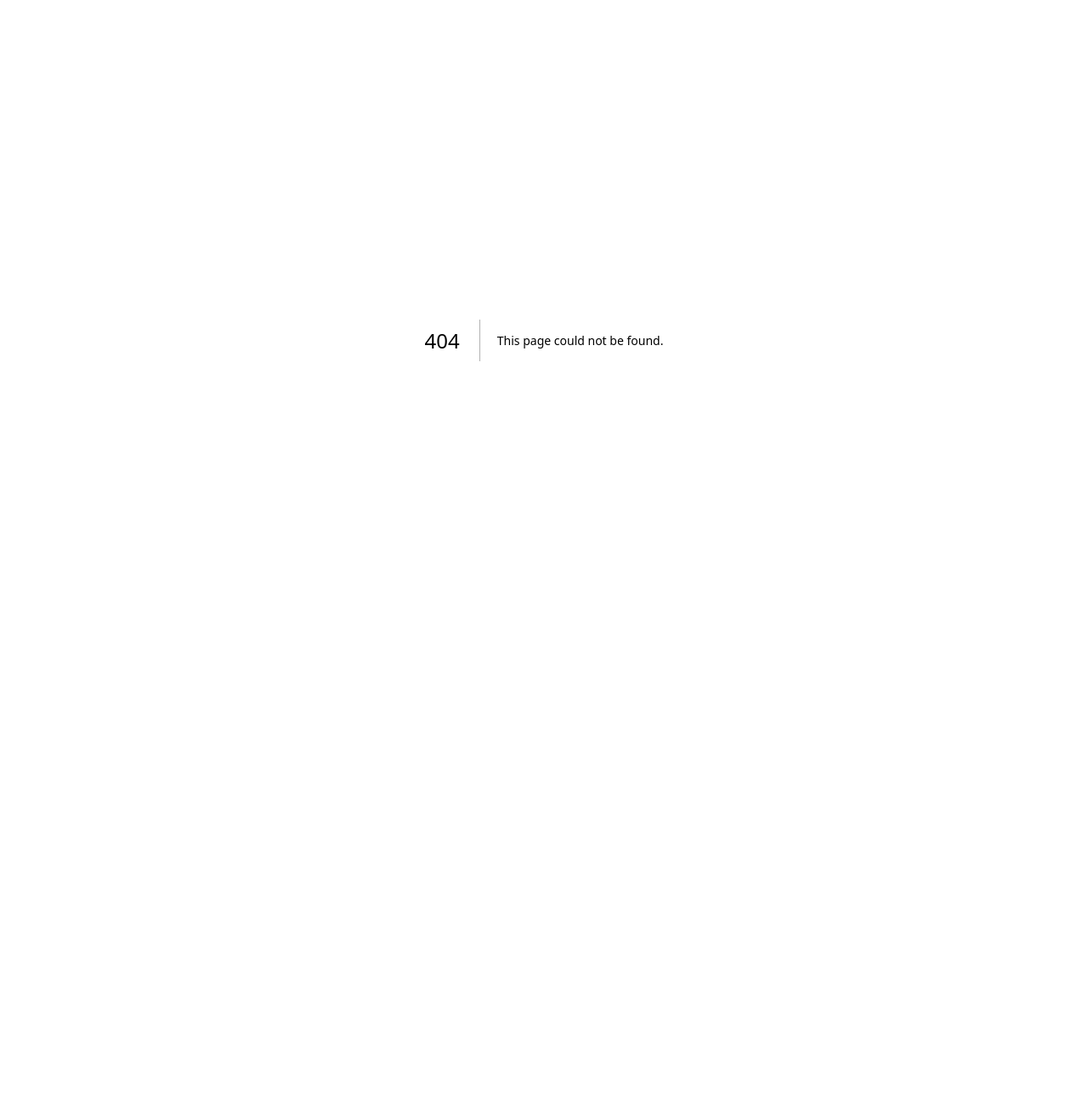
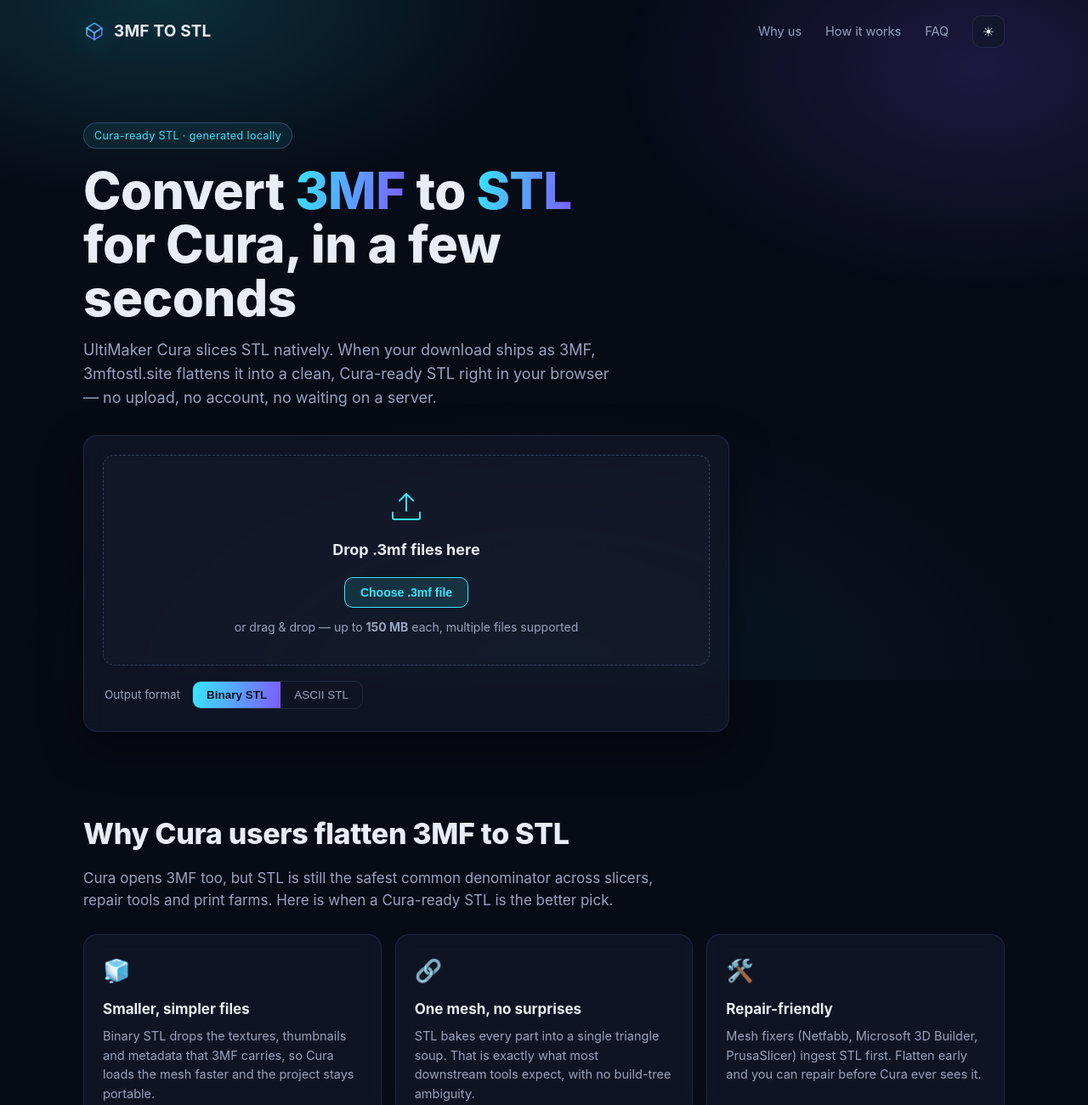
Before and after one commit to LeonaDavinci/3mf2stl, a Next.js app: page /convert-3mf-to-stl-cura in a window 1280 px wide. Before the commit this address had no page. Shown: the top 1300 px of the page at 85% size. Before the commit the page ends 800 px from the top, so only its background shows below. Built offline with nearby package versions, Linux system fonts and the light colour scheme.

Commit message:
Add long-tail page: convert 3mf to stl for cura + internal link + keywords

```diff
--- /dev/null
+++ b/app/convert-3mf-to-stl-cura/page.tsx
@@ -0,0 +1,211 @@
+import type { Metadata } from "next";
+import Converter from "@/components/Converter";
+import ThemeToggle from "@/components/ThemeToggle";
+
+export const metadata: Metadata = {
+  title: "Convert 3MF to STL for Cura — in seconds, no upload",
+  description:
+    "How to turn a 3MF file into a Cura-ready STL. Convert 3MF to STL for Cura right in your browser — binary output, no uploads, multi-part assemblies preserved.",
+  keywords: [
+    "convert 3mf to stl for cura",
+    "3mf to stl cura",
+    "cura 3mf to stl",
+    "cura stl converter",
+    "3mf to stl for ultimaker cura",
+  ],
+  alternates: { canonical: "/convert-3mf-to-stl-cura" },
+  robots: { index: true, follow: true },
+  openGraph: {
+    title: "Convert 3MF to STL for Cura — in seconds, no upload",
+    url: "https://www.3mftostl.site/convert-3mf-to-stl-cura",
+    description:
+      "Flatten a 3MF build into a Cura-ready STL in your browser. No uploads, binary output, assemblies kept intact.",
+    siteName: "3MF TO STL",
+    type: "website",
+  },
+  twitter: {
+    card: "summary_large_image",
+    title: "Convert 3MF to STL for Cura — in seconds, no upload",
+    description:
+      "Turn a 3MF file into a Cura-ready STL in your browser. No uploads, binary output, assemblies intact.",
+  },
+};
+
+export const dynamic = "force-static";
+
+export default function CuraPage() {
+  const jsonLd = {
+    "@context": "https://schema.org",
+    "@type": "WebApplication",
+    name: "Convert 3MF to STL for Cura",
+    url: "https://www.3mftostl.site/convert-3mf-to-stl-cura",
+    applicationCategory: "UtilitiesApplication",
+    operatingSystem: "Any",
+    offers: { "@type": "Offer", price: "0", priceCurrency: "USD" },
+    description:
+      "A browser-native way to convert 3MF to a Cura-ready STL. Nothing is uploaded; the build tree is resolved locally and exported as binary STL.",
+  };
+
+  return (
+    <div className="page">
+      <script
+        type="application/ld+json"
+        dangerouslySetInnerHTML={{ __html: JSON.stringify(jsonLd) }}
+      />
+
+      <div className="aurora" aria-hidden />
+
+      <header className="nav">
+        <a className="brand" href="/">
+          <svg className="brand-mark" viewBox="0 0 32 32" width="26" height="26" aria-hidden>
+            <defs>
+              <linearGradient id="bg" x1="0" y1="0" x2="1" y2="1">
+                <stop offset="0" stopColor="#37e6ff" />
+                <stop offset="1" stopColor="#7c5cff" />
+              </linearGradient>
+            </defs>
+            <g fill="none" stroke="url(#bg)" strokeWidth="1.7" strokeLinejoin="round">
+              <path d="M16 4 L27 11 L16 18 L5 11 Z" />
+              <path d="M5 11 L16 18 L16 28 L5 21 Z" />
+              <path d="M27 11 L16 18 L16 28 L27 21 Z" />
+            </g>
+          </svg>
+          <span>3MF TO STL</span>
+        </a>
+        <nav className="nav-links">
+          <a href="/#why">Why us</a>
+          <a href="/#how">How it works</a>
+          <a href="/#faq">FAQ</a>
+          <ThemeToggle />
+        </nav>
+      </header>
+
+      <main id="top">
+        <section className="hero">
+          <div className="hero-copy">
+            <span className="pill">Cura-ready STL · generated locally</span>
+            <h1>
+              Convert <span className="grad">3MF</span> to <span className="grad">STL</span>
+              <br /> for Cura, in a few seconds
+            </h1>
+            <p className="lede">
+              UltiMaker Cura slices STL natively. When your download ships as 3MF,
+              3mftostl.site flattens it into a clean, Cura-ready STL right in your
+              browser — no upload, no account, no waiting on a server.
+            </p>
+          </div>
+
+          <div className="hero-card">
+            <Converter />
+          </div>
+        </section>
+
+        <section id="why-cura" className="section">
+          <h2>Why Cura users flatten 3MF to STL</h2>
+          <p className="section-lede">
+            Cura opens 3MF too, but STL is still the safest common denominator across
+            slicers, repair tools and print farms. Here is when a Cura-ready STL is
+            the better pick.
+          </p>
+          <div className="grid">
+            <div className="card">
+              <div className="card-ic">🧊</div>
+              <h3>Smaller, simpler files</h3>
+              <p>
+                Binary STL drops the textures, thumbnails and metadata that 3MF carries,
+                so Cura loads the mesh faster and the project stays portable.
+              </p>
+            </div>
+            <div className="card">
+              <div className="card-ic">🔗</div>
+              <h3>One mesh, no surprises</h3>
+              <p>
+                STL bakes every part into a single triangle soup. That is exactly what
+                most downstream tools expect, with no build-tree ambiguity.
+              </p>
+            </div>
+            <div className="card">
+              <div className="card-ic">🛠️</div>
+              <h3>Repair-friendly</h3>
+              <p>
+                Mesh fixers (Netfabb, Microsoft 3D Builder, PrusaSlicer) ingest STL
+                first. Flatten early and you can repair before Cura ever sees it.
+              </p>
+            </div>
+            <div className="card">
+              <div className="card-ic">🤝</div>
+              <h3>Shareable everywhere</h3>
+              <p>
+                Send one STL to a friend, a print service or a different slicer without
+                wondering whether their software reads 3MF the same way.
+              </p>
+            </div>
+          </div>
+        </section>
+
+        <section id="how" className="section">
+          <h2>Turn a 3MF into a Cura-ready STL</h2>
+          <ol className="steps">
+            <li>
+              <span className="step-n">1</span>
+              <div>
+                <h3>Drop the .3mf</h3>
+                <p>Drag your 3MF onto the converter above, or browse for it. Multi-part builds are welcome.</p>
+              </div>
+            </li>
+            <li>
+              <span className="step-n">2</span>
+              <div>
+                <h3>Pick binary STL</h3>
+                <p>Cura expects binary STL. It is compact and loads instantly — leave ASCII for the rare tool that asks for plain text.</p>
+              </div>
+            </li>
+            <li>
+              <span className="step-n">3</span>
+              <div>
+                <h3>Download and slice</h3>
+                <p>Save the STL and open it in Cura. Assemblies keep their transforms, so parts line up the way the designer intended.</p>
+              </div>
+            </li>
+          </ol>
+        </section>
+
+        <section id="tips" className="section">
+          <h2>Cura-specific tips</h2>
+          <div className="faq">
+            <details>
+              <summary>Binary or ASCII STL for Cura?</summary>
+              <p>Binary. Cura reads both, but binary files are far smaller and parse faster. Use ASCII only if a specific pipeline demands text.</p>
+            </details>
+            <details>
+              <summary>Will my multi-part 3MF stay aligned?</summary>
+              <p>Yes. 3mftostl.site resolves the full build tree — nested components and per-item 4×4 transforms — so a multi-object model flattens into correctly placed triangles.</p>
+            </details>
+            <details>
+              <summary>Units and scale — will they survive?</summary>
+              <p>STL has no units, so Cura treats one unit as one millimeter by default. Your 3MF&apos;s coordinates are preserved 1:1, so size is unchanged; just confirm Cura&apos;s scene scale if a model looks off.</p>
+            </details>
+            <details>
+              <summary>My 3MF is over 150 MB — what now?</summary>
+              <p>The converter rejects files above 150 MB to keep the tab responsive. Split very large builds into smaller 3MF exports, then convert each part.</p>
+            </details>
+          </div>
+        </section>
+
+        <section className="section">
+          <h2>Back to the converter</h2>
+          <p className="section-lede">
+            Ready to flatten a model? Use the{" "}
+            <a href="/">3MF to STL converter</a> on the home page, or just drop a file
+            into the box above.
+          </p>
+        </section>
+      </main>
+
+      <footer className="footer">
+        <span>3MF TO STL · built for people who&apos;d rather not upload.</span>
+        <span className="muted">No tracking. No uploads. Just STL.</span>
+      </footer>
+    </div>
+  );
+}
--- a/app/layout.tsx
+++ b/app/layout.tsx
@@ -15,6 +15,9 @@ export const metadata: Metadata = {
     "client side 3MF to STL",
     "3D printing converter",
     "private 3MF converter",
+    "convert 3mf to stl for cura",
+    "3mf to stl cura",
+    "cura 3mf to stl",
   ],
   authors: [{ name: "3MF TO STL" }],
   applicationName: "3MF TO STL",
```
Also changed, not shown: app/page.tsx (+11 -0 lines).
